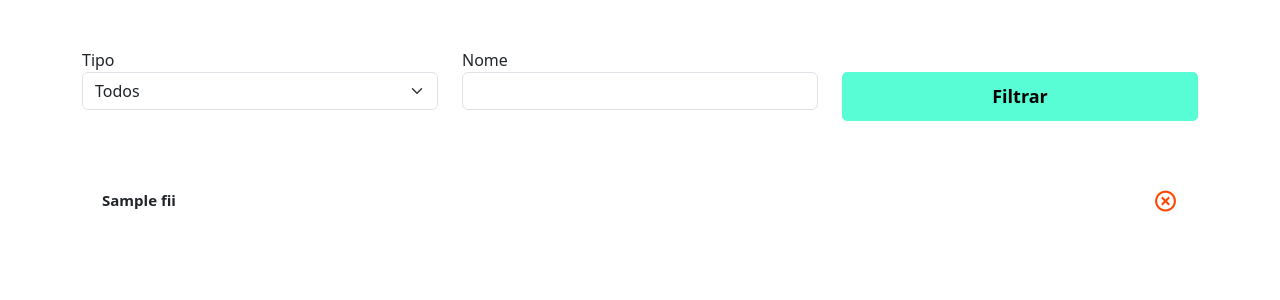
After one commit to 1000tonaugusto/Fundo_Imobiliario, a Django app: page /fii/lista_fii/ in a window 1280 px wide. The commit adds this page. Shown: the top 300 px of the page. Run offline with Django 5.2, Linux system fonts and the light colour scheme; tables that the repository leaves empty hold one stand-in row (values such as "Sample post"); some libraries are stand-ins or nearby versions.

Commit message:
Implementado views de novo_fii e lista_fii

```diff
--- a/core/urls.py
+++ b/core/urls.py
@@ -19,5 +19,6 @@ from django.urls import path, include
 
 urlpatterns = [
     path('admin/', admin.site.urls),
-    path('tipofii/', include('tipofii.urls'))
+    path('tipofii/', include('tipofii.urls')),
+    path('fii/', include('fii.urls')),
 ]
--- a/fii/models.py
+++ b/fii/models.py
@@ -9,7 +9,7 @@ class Fii(models.Model):
     valTotal = models.DecimalField(max_digits=15, decimal_places=4, verbose_name='Total investido')
     datCom = models.DateField(verbose_name='Data Com')
     datPag = models.DateField(verbose_name='Data de pagamento')
-    tipoFii = models.ForeignKey(Tipofii, null=False, on_delete=models.DO_NOTHING)
+    tipFii = models.ForeignKey(Tipofii, null=False, on_delete=models.DO_NOTHING)
 
     class Meta:
         db_table = 'fii'
--- /dev/null
+++ b/fii/templates/lista_fii.html
@@ -0,0 +1,55 @@
+{% extends "base.html" %}
+{% load static %}
+
+{% block 'cabecalho' %}
+    <link href='https://unpkg.com/boxicons@2.1.4/css/boxicons.min.css' rel='stylesheet'>
+    <link href="{% static 'tipofii/css/novo_tipofii.css' %}" rel="stylesheet">
+{% endblock 'cabecalho' %}
+
+{% block 'conteudo' %}
+    <div class="container">
+        <br>
+        <br>
+        <div class="row">
+            <div class="col-md">
+                <form action="{% url 'lista_fii' %}" method="GET">
+                    <div class="row">
+                        <div class="col-md">
+                            <label for="">Tipo</label>
+                            <select name="tipFii" id="" class="form-select">
+                                <option value="">Todos</option>
+                                {% for tipofii in tipofiis %}
+                                    <option value="{{tipofii.id}}">{{tipofii.nomTipo}}</option>
+                                {% endfor %}
+                            </select>
+                        </div>
+                        <div class="col-md">
+                            <label for="">Nome</label>
+                            <input name="nomFii" id="" class="form-control" type="text">
+                        </div>
+                        <div class="col-md">
+                            <br>
+                            <input type="submit" style="width: 100%" value="Filtrar" class="btn-cadastro">
+                        </div>
+                    </div>
+                </form>
+                <br>
+                <br>
+                {% for fii in fiis %}
+                    <div class="box-new-tipofii">
+                        <div class="tipofii">
+                            <a href="{% url 'exclui_fii' fii.codFii %}"><i class='icone-exit bx bx-x-circle'></i></a>
+                            <div class="tipoitem-box-item">
+                                <p class="tipoitem-item">{{fii.nomFii}}</p>
+                            </div>
+
+                        </div>
+                    </div>
+                    <br>
+                    <br>
+                {% endfor %}
+            </div>
+        </div>
+    </div>
+
+{% endblock 'conteudo' %}
--- a/fii/urls.py
+++ b/fii/urls.py
@@ -0,0 +1,10 @@
+from django.urls import path
+from . import views
+
+
+urlpatterns = [
+    path('novo_fii/', views.novo_fii, name='novo_fii'),
+    path('lista_fii/', views.lista_fii, name='lista_fii'),
+    path('exclui_fii/<str:codFii>', views.exclui_fii, name='exclui_fii'),
+    path('altera_fii/<str:codFii>', views.altera_fii, name='altera_fii'),
+]
--- a/fii/views.py
+++ b/fii/views.py
@@ -1,3 +1,52 @@
-from django.shortcuts import render
+from django.shortcuts import render, redirect
+from django.contrib import messages
+from django.contrib.messages import constants
+from .models import Fii
+from tipofii.models import Tipofii
 
-# Create your views here.
+
+def novo_fii(request):
+    if request.method == "GET":
+        tipofiis = Tipofii.objects.all()
+        return render(request, 'novo_fii.html', {'tipofiis': tipofiis })
+    elif request.method == "POST":
+        codFii = request.POST.get("codFii")
+        nomFii = request.POST.get("nomFii")
+        datCom = request.POST.get("datCom")
+        datPag = request.POST.get("datPag")
+        tipFii = request.POST.get("tipFii")
+
+        fii = Fii(
+            codFii = codFii,
+            nomFii = nomFii,
+            datCom = datCom,
+            datPag = datPag,
+            tipFii_id = tipFii,
+            qtdCotas = 0,
+            valTotal = 0
+        )
+
+        fii.save()
+        messages.add_message(request, constants.SUCCESS, 'Fundo incluido com sucesso')
+        return redirect('/fii/novo_fii/')
+
+def lista_fii(request):
+    if request.method == "GET":
+        tipofiis = Tipofii.objects.all()
+        fiis = Fii.objects.all()
+        filtra_fii_nome = request.GET.get('nomFii')
+        filtra_fii_tipo = request.GET.get('tipFii')
+
+        if filtra_fii_nome:
+            fiis = Fii.objects.filter(nomFii__icontains = filtra_fii_nome)
+
+        if filtra_fii_tipo:
+            fiis = Fii.objects.filter(tipFii=filtra_fii_tipo)
+
+        return render(request, 'lista_fii.html', {'fiis': fiis, 'tipofiis': tipofiis })
+
+def altera_fii(request, codFii):
+    pass
+
+def exclui_fii(request, codFii):
+    pass
--- /dev/null
+++ b/static/geral/js/fecha_alert.js
@@ -0,0 +1,5 @@
+window.setTimeout(function() {
+    $(".alert").fadeTo(400, 0).slideUp(400, function(){
+        $(this).remove();
+    });
+}, 4000);
--- a/templates/base.html
+++ b/templates/base.html
@@ -13,6 +13,7 @@
   <body>
     {% block 'conteudo' %}
     {% endblock %}
+    <script src="//cdnjs.cloudflare.com/ajax/libs/jquery/2.1.3/jquery.min.js"></script>
     <script src="https://cdn.jsdelivr.net/npm/bootstrap@5.3.2/dist/js/bootstrap.bundle.min.js"></script>
   </body>
 </html>
--- a/tipofii/templates/novo_tipofii.html
+++ b/tipofii/templates/novo_tipofii.html
@@ -56,9 +56,7 @@
                             <input type="submit" style="width: 100%" value="Filtrar" class="btn-cadastro">
                         </div>
                     </div>
-
                 </form>
-
                 <br>
                 <br>
                 {% for tipofii in tipofiis %}
@@ -68,7 +66,6 @@
                             <div class="tipoitem-box-item">
                                 <p class="tipoitem-item">{{tipofii.nomTipo}}</p>
                             </div>
-
                         </div>
                     </div>
                     <br>
@@ -77,5 +74,7 @@
             </div>
         </div>
     </div>
+    <script src="{% static 'geral/js/fecha_alert.js' %}">
+    </script>
 
 {% endblock 'conteudo' %}
```
Also changed, not shown: fii/templates/novo_fii.html (added, +62 -0 lines), fii/migrations/0002_rename_tipofii_fii_tipfii.py (added).
